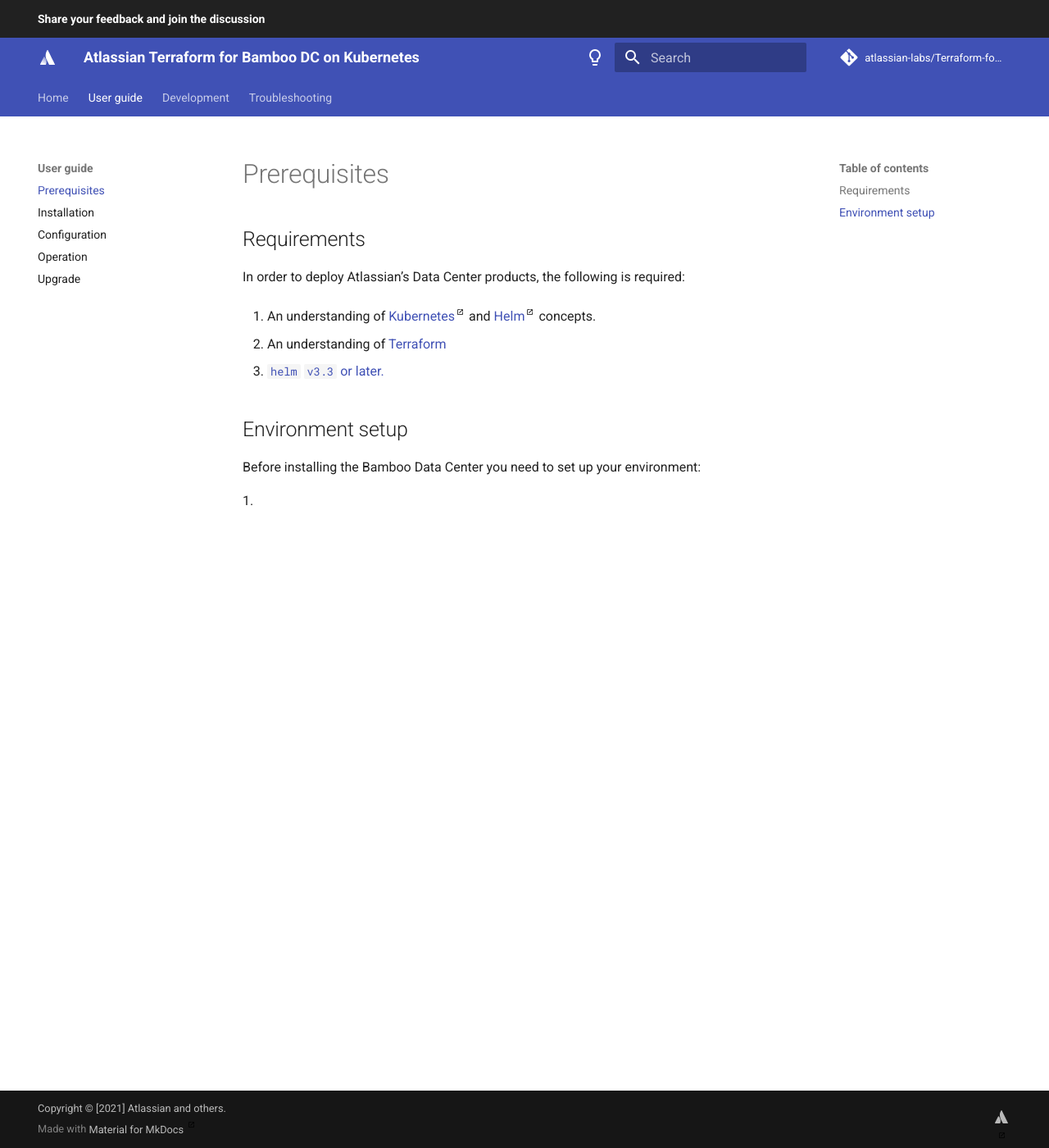
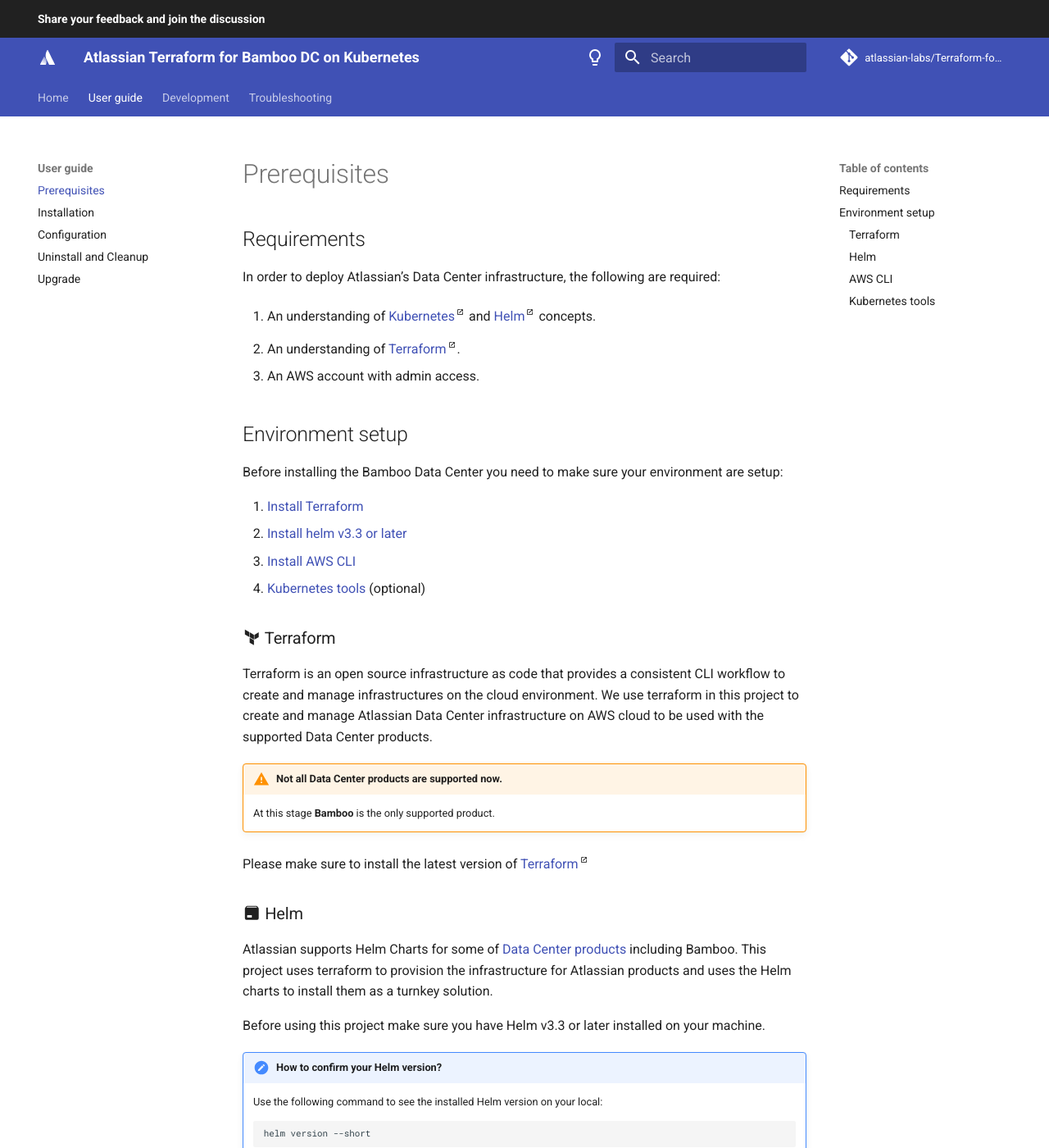
Before and after one commit to atlassian-labs/data-center-terraform, an MkDocs documentation site: the page built from docs/docs/userguide/PREREQUISITES.md, in a window 1280 px wide and 1400 px high. Shown: the whole window at 82% size. Built offline with MkDocs 1.6.1 and Material for MkDocs 9.7.7, drawn with Linux system fonts in a browser that asks for light colours; comment, search, counter and statistics services are not loaded; some of the changed text lies outside the part shown.

Commit message:
TFKUBE-86: Document perquisites, installation and cleanup process (#35)
* TFKUBE-86: Created the perquisites documentation.

* TFKUBE-86: Add more stuff for installation, cleanup, and perquisites documentation

* Added a hint to how open the product in browser after installation in INSTALLATION.md

Co-authored-by: nghazalibeiklar <nghazalibeiklar@atlassian.com>

````diff
--- a/docs/docs/userguide/OPERATION.md
+++ /dev/null
@@ -1 +0,0 @@
-# Operation
--- a/docs/docs/userguide/PREREQUISITES.md
+++ b/docs/docs/userguide/PREREQUISITES.md
@@ -1,14 +1,69 @@
 # Prerequisites
 ## Requirements
 
-In order to deploy Atlassian’s Data Center products, the following is required:
+In order to deploy Atlassian’s Data Center infrastructure, the following are required:
 
 1. An understanding of [Kubernetes](https://kubernetes.io/docs/concepts/overview/what-is-kubernetes/){.external} and [Helm](https://helm.sh/){.external} concepts.
-2. An understanding of [Terraform](https://www.terraform.io/){external}
-3. [`helm` `v3.3` or later.](https://helm.sh/docs/intro/install/)
+2. An understanding of [Terraform](https://www.terraform.io/){.external}.
+3. An AWS account with admin access.
 
 ## Environment setup
 
-Before installing the Bamboo Data Center you need to set up your environment:
+Before installing the Bamboo Data Center you need to make sure your environment are setup:
 
-1.
+1. [Install Terraform](#terraform)
+2. [Install helm v3.3 or later](#helm)
+3. [Install AWS CLI](#aws-cli)
+4. [Kubernetes tools](#kubernetes-tools) (optional)
+
+
+### :material-terraform: Terraform
+Terraform is an open source infrastructure as code that provides a consistent CLI workflow to create and manage
+infrastructures on the cloud environment. We use terraform in this project to create and manage Atlassian Data Center
+infrastructure on AWS cloud to be used with the supported Data Center products.
+
+!!! warning "Not all Data Center products are supported now."
+    At this stage **Bamboo** is the only supported product.
+
+Please make sure to install the latest version of [Terraform](https://learn.hashicorp.com/tutorials/terraform/install-cli){.external}
+
+### :material-package: Helm
+Atlassian supports Helm Charts for some of [Data Center products](https://atlassian.github.io/data-center-helm-charts/)
+including Bamboo. This project uses terraform to provision the infrastructure for Atlassian products and uses the
+Helm charts to install them as a turnkey solution.
+
+Before using this project make sure you have Helm v3.3 or later installed on your machine.
+
+!!! help "How to confirm your Helm version?"
+    Use the following command to see the installed Helm version on your local:
+
+    ```
+    helm version --short
+    ```
+
+If you have not installed Helm on your local environment, or the installed version is lower than `v3.3` then you
+need to [install Helm](https://helm.sh/docs/intro/install/){.external}.
+
+### :material-aws: AWS CLI
+You need to have the AWS CLI tool installed on your local machine before installing the infrastructure. We recommend
+having version 2 of `aws-cli`.
+
+```
+aws --version
+```
+
+If you still have no AWS CLI installed on your local environment please
+ [install it](https://docs.aws.amazon.com/cli/latest/userguide/getting-started-install.html){.external} before
+ proceeding to the next step.
+
+
+### :material-kubernetes: Kubernetes tools
+This step is not mandatory in order to use Terraform for Atlassian Data Center products, but we recommend you to have
+some useful tools such as [`kubectl`](https://kubernetes.io/docs/tasks/tools/install-kubectl-macos/){.external} to be able monitor
+and diagnose the resources in the Kubernetes cluster.
+
+!!! Tip "Other useful tools"
+    There are many Kubernetes open source monitoring tools such as
+    [Prometheus](https://github.com/prometheus/prometheus){.external},
+    [Grafana](https://github.com/grafana/grafana){.external},
+    [Weave Scope](https://github.com/weaveworks/scope){.external}, and many  other tools that could be useful.
````
Also changed, not shown: docs/docs/README.md (+2 -13 lines), docs/docs/userguide/CLEANUP.md (added, +37 -0 lines), docs/docs/userguide/INSTALLATION.md (+64 -17 lines), docs/docs/userguide/.pages.
